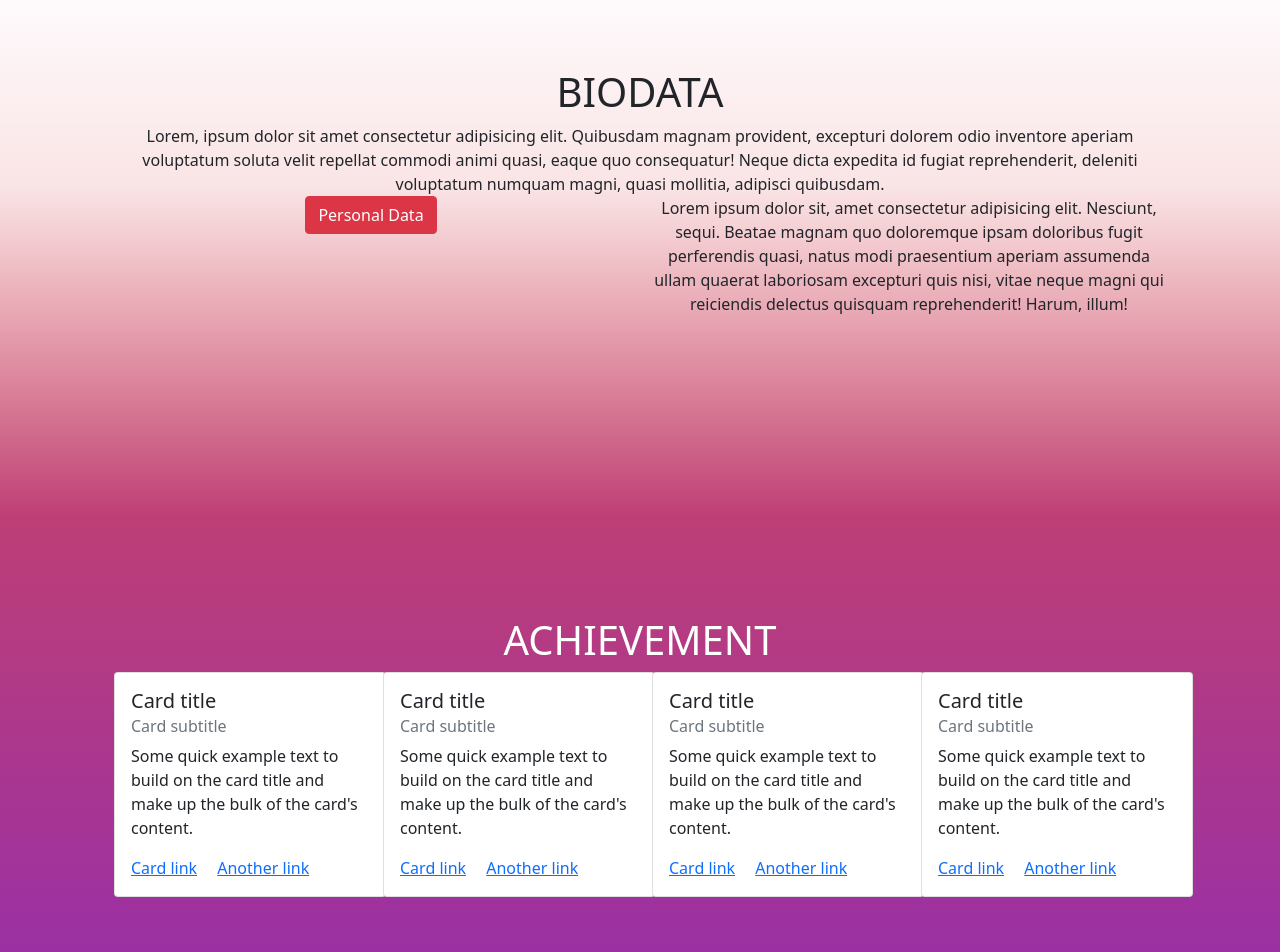
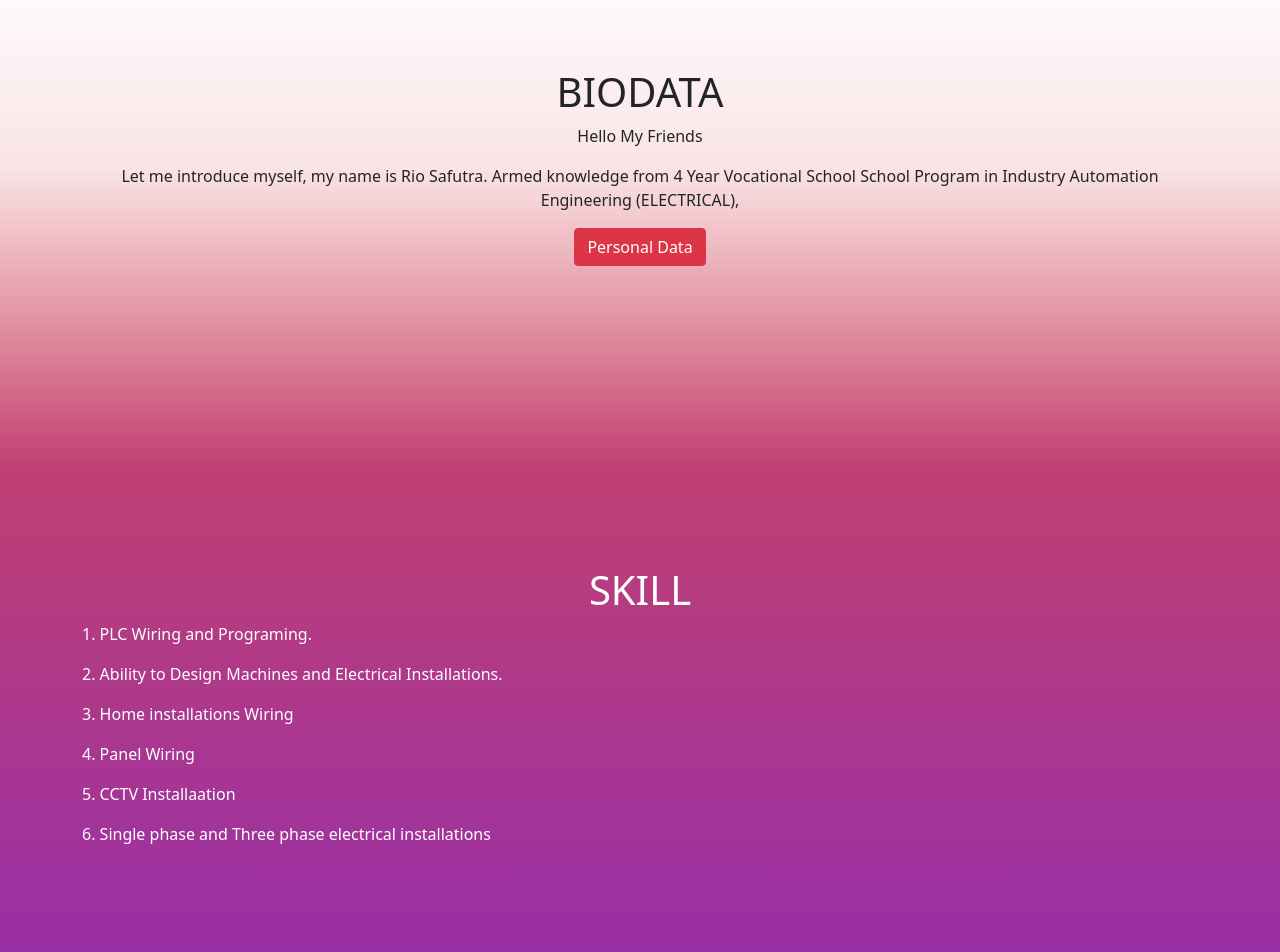
Before and after one commit to riosafutrass/riosafutrass.github.io, a plain HTML site: page index.html in a window 1280 px wide. Shown: the part 720-1672 px from the top of the page. Drawn offline with nearby package versions, Linux system fonts and the light colour scheme.

Commit message:
Add files via upload

```diff
--- a/index.html
+++ b/index.html
@@ -64,7 +64,11 @@
             <div class="container">
                 <div class="row">
                   <div class="co-sm">
-                    Lorem, ipsum dolor sit amet consectetur adipisicing elit. Quibusdam magnam provident, excepturi dolorem odio inventore aperiam voluptatum soluta velit repellat commodi animi quasi, eaque quo consequatur! Neque dicta expedita id fugiat reprehenderit, deleniti voluptatum numquam magni, quasi mollitia, adipisci quibusdam.
+                    <p class="">Hello My Friends</p>
+                    <p>Let me introduce myself, my name is Rio Safutra. Armed
+                        knowledge from 4 Year Vocational School
+                        School Program in Industry
+                        Automation Engineering (ELECTRICAL),</p>
                   </div>
                   <div class="col-sm">
                     <!-- Button trigger modal -->
@@ -85,6 +89,7 @@
           <p>Tempat, Tanggal Lahir : Sukabumi, 23 Juni 2004</p>
           <p>Alamat : Kp. Parungseah Kaler RT 003/007 Kec. Sukabumi, Kab. Sukabumi, Jawa Barat, Indonesia 43151</p>
            <p>Jenis Kelamin : Laki - Laki</p>
+           <p>E-mail : riosafutra109@gmail.com</p>
         </div>
         <div class="modal-footer">
           <button type="button" class="btn btn-secondary" data-bs-dismiss="modal">Close</button>
@@ -92,66 +97,21 @@
       </div>
     </div>
   </div>
+</div>
 
-                  </div>
-                  <div class="col-sm">
-                    Lorem ipsum dolor sit, amet consectetur adipisicing elit. Nesciunt, sequi. Beatae magnam quo doloremque ipsam doloribus fugit perferendis quasi, natus modi praesentium aperiam assumenda ullam quaerat laboriosam excepturi quis nisi, vitae neque magni qui reiciendis delectus quisquam reprehenderit! Harum, illum!
-                   </div>
                 </div>
               </div>
         </div>
     </section>
     <section id="achievement" class="achievement">
         <div class="container">
-            <h1 style="color: white;" class="text-center">ACHIEVEMENT</h1>
-            <div class="container">
-                <div class="row">
-                  <div class="col-sm-3">
-                    <div class="card mx-auto" style="width: 17rem;">
-                        <div class="card-body">
-                          <h5 class="card-title">Card title</h5>
-                          <h6 class="card-subtitle mb-2 text-muted">Card subtitle</h6>
-                          <p class="card-text">Some quick example text to build on the card title and make up the bulk of the card's content.</p>
-                          <a href="#" class="card-link">Card link</a>
-                          <a href="#" class="card-link">Another link</a>
-                        </div>
-                      </div>
-                  </div>
-                  <div class="col-sm-3">
-                    <div class="card mx-auto" style="width: 17rem;">
-                        <div class="card-body">
-                          <h5 class="card-title">Card title</h5>
-                          <h6 class="card-subtitle mb-2 text-muted">Card subtitle</h6>
-                          <p class="card-text">Some quick example text to build on the card title and make up the bulk of the card's content.</p>
-                          <a href="#" class="card-link">Card link</a>
-                          <a href="#" class="card-link">Another link</a>
-                        </div>
-                      </div>
-                  </div>
-                  <div class="col-sm-3">
-                    <div class="card mx-auto" style="width: 17rem;">
-                        <div class="card-body">
-                          <h5 class="card-title">Card title</h5>
-                          <h6 class="card-subtitle mb-2 text-muted">Card subtitle</h6>
-                          <p class="card-text">Some quick example text to build on the card title and make up the bulk of the card's content.</p>
-                          <a href="#" class="card-link">Card link</a>
-                          <a href="#" class="card-link">Another link</a>
-                        </div>
-                      </div>
-                  </div>
-                  <div class="col-sm-3">
-                    <div class="card mx-auto" style="width: 17rem;">
-                        <div class="card-body">
-                          <h5 class="card-title">Card title</h5>
-                          <h6 class="card-subtitle mb-2 text-muted">Card subtitle</h6>
-                          <p class="card-text">Some quick example text to build on the card title and make up the bulk of the card's content.</p>
-                          <a href="#" class="card-link">Card link</a>
-                          <a href="#" class="card-link">Another link</a>
-                        </div>
-                      </div>
-                  </div>
-                </div>
-              </div>
+            <h1 style="color: white;" class="text-center">SKILL</h1>
+            <P style="color: white;">1. PLC Wiring and Programing.</P>
+            <P style="color: white;">2. Ability to Design Machines and Electrical Installations.</P>
+            <P style="color: white;">3. Home installations Wiring</P>
+            <P style="color: white;">4. Panel Wiring</P>
+            <P style="color: white;">5. CCTV Installaation</P>
+            <P style="color: white;">6. Single phase and Three phase electrical installations</P>
         </div>
     </section>
     <svg xmlns="http://www.w3.org/2000/svg" viewBox="0 0 1440 320"><path fill="#ffffff" fill-opacity="1" d="M0,128L48,122.7C96,117,192,107,288,138.7C384,171,480,245,576,266.7C672,288,768,256,864,218.7C960,181,1056,139,1152,122.7C1248,107,1344,117,1392,122.7L1440,128L1440,320L1392,320C1344,320,1248,320,1152,320C1056,320,960,320,864,320C768,320,672,320,576,320C480,320,384,320,288,320C192,320,96,320,48,320L0,320Z"></path></svg>
@@ -160,6 +120,7 @@
             <div class="container text-center contact">
                 <a href="https://www.instagram.com/RIOSAFUTRASS_/"><i class="fab fa-instagram"></i></i></a>
                 <a href="https://wa.me/qr/H2P257ZGN2YTG1"><i class="fab fa-whatsapp"></i></i></a>
+                <a href="https://youtube.com/@riosafutraofficial?feature=shared"><i class="fab fa-youtube"></i></i></a>
             </div>
             <p class="text-center created">Created by riosafutra</p>
             <p class="text-center copy">@Copyright 2024</p>
```
